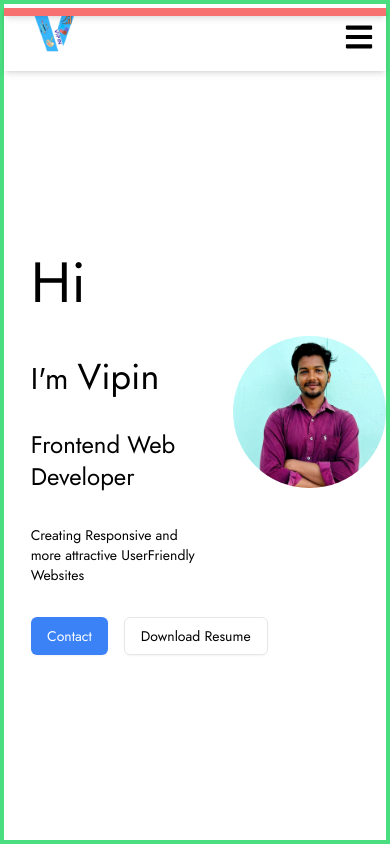
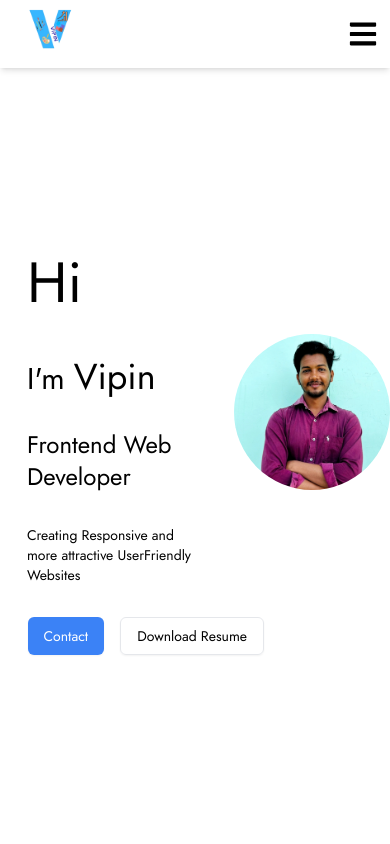
Before and after one commit to vipin-kumar22/portfolio, a React (Vite) app: page /#/ in a window 390 px wide. Built offline with nearby package versions, Linux system fonts and the light colour scheme.

Commit message:
mobile navigation

```diff
--- a/src/components/dropdowm.jsx
+++ b/src/components/dropdowm.jsx
@@ -30,7 +30,7 @@ export default function Dropdowm({ istrue }) {
   }, [istrue]);
 
   return (
-    <div className="  bg-blu-600 h-[100%] flex justify-between text-black flex-col gap-4">
+    <div className="  bg-blu-600 relative h-[100%] flex justify-between text-black flex-col gap-4">
       <div className=" mt-4 px-6 py-3 font-bold text-4xl  flex justify-between items-center ">
         <FaMoon
           className={`${theme.bgColor ? "text-black" : "text-blue-400"}`}
--- a/src/components/layout/MainLayout.jsx
+++ b/src/components/layout/MainLayout.jsx
@@ -68,7 +68,7 @@ export default function MainLayout() {
 
 
   return (
-    <div className={`h-[100vh] flex justify-center flex-row relative borde-2 border-red-400 ${theme.bgColor} ${theme.text1}`} ref={ref0}  >
+    <div className={`h-[100vh] flex justify-center flex-row relative  ${theme.bgColor} ${theme.text1}`} ref={ref0}  >
 
        <div className="cursor-dot" ref={ref1}></div>
        <div className="cursor-trail" ref={ref2}></div>
@@ -77,8 +77,8 @@ export default function MainLayout() {
         <Sidebar/>
        </div>
 
-        <div className=' w-[100%]  cont border-4 border-green-400 flex flex-col'>
-          <div className='MobileNav borde-2 border-black p-1 text-2xl hidden h-[8%] justify-between items-center  shadow-md'>
+        <div className=' w-[100%]  cont flex flex-col'>
+          <div className='MobileNav p-1 text-2xl hidden h-[8%] justify-between items-center  shadow-md'>
 
               <img src={logo} alt="" className='w-24 h-24'/>
 
@@ -86,12 +86,12 @@ export default function MainLayout() {
                 e.stopPropagation();
                 setSidebar(prev=>!prev) }} ref={ref3}
                 />
-               <div className=' border-4 border-red-400 dropdown absolute z-30  top-0 w-full mt-1 left-0 right-0 h-[95%] overflow-hidden borde-4 border-pink-400 shadow-md bg-white'>
+               <div className='dropdown absolute z-30  top-0 w-full mt-1 left-0 right-0 h-[95%] overflow-hidden borde-4 border-pink-400 shadow-md bg-white'>
                 <Dropdowm istrue={openSidebar}/>
                 </div>
           </div>
 
-          <div className={`borde-2 border-green-400 sm:h-[90%]  md:h-[100%] h-[90%] w-[100%] flex flex-col`}>
+          <div className={`sm:h-[90%]  md:h-[100%] h-[90%] w-[100%] flex flex-col`}>
 
             <Outlet/>
           </div>
```
Also changed, not shown: 1 other file (tests, documents, lock files or other folders).
